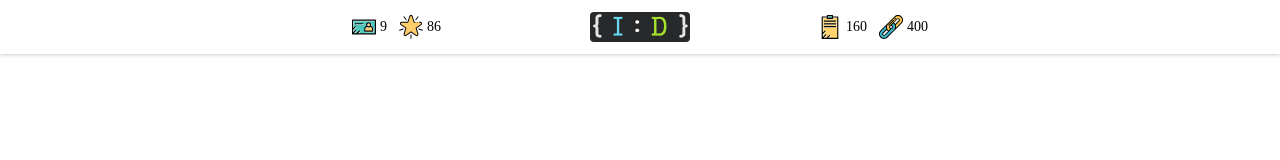
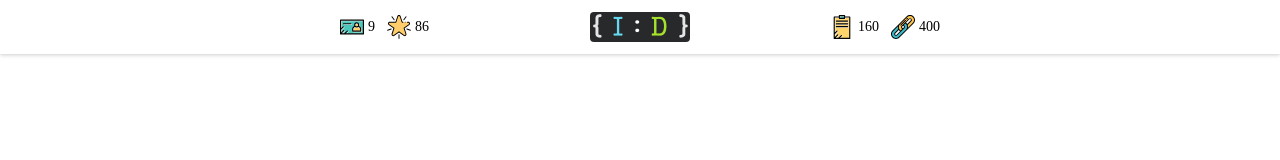
Before and after one commit to Im-D/Im-Infographic-FE, a plain HTML site: page index.html in a window 1280 px wide. Drawn offline with nearby package versions, Linux system fonts and the light colour scheme.

Commit message:
update : main style 수정

```diff
--- a/style.css
+++ b/style.css
@@ -22,8 +22,7 @@
 * {
   padding: 0;
   margin: 0;
-  box-sizing: border-box;
-  font-family:'NotoSansKR'
+  font-family:'NotoSansKR';
 }
 
 html body{
```
